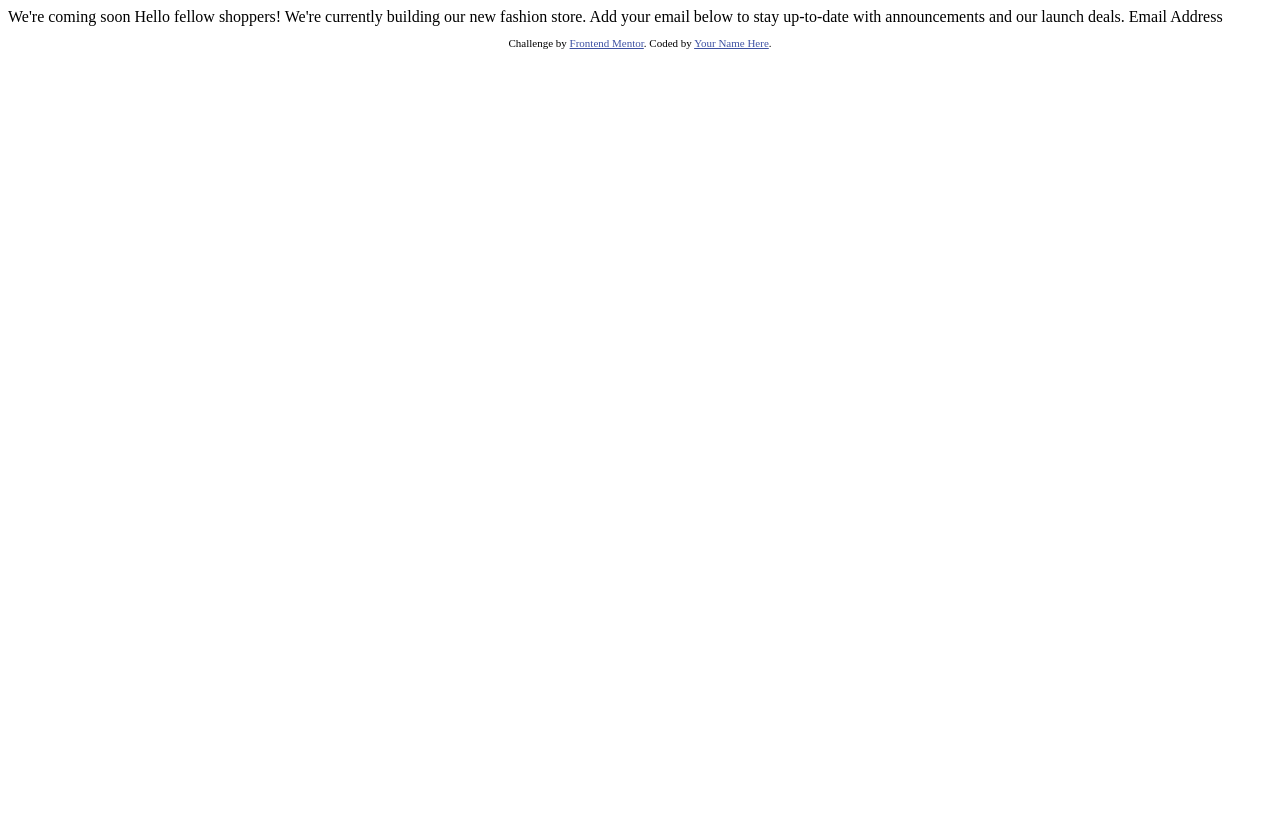
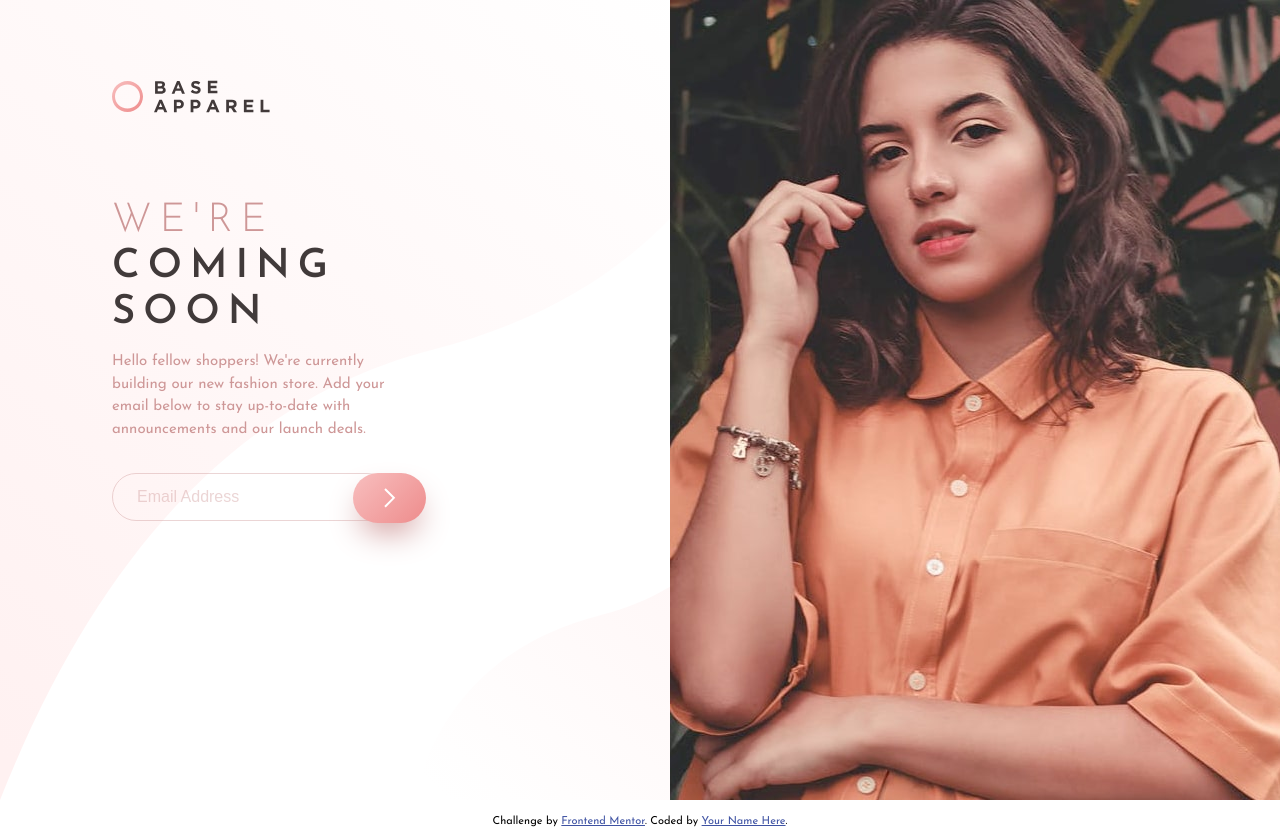
Before and after one commit to mritunjaysaha/base-apparel, a plain HTML site: page index.html in a window 1280 px wide. Before the commit the page ends 800 px from the top, so only its background shows below. Drawn offline with Linux system fonts and the light colour scheme.

Commit message:
button changes position

```diff
--- a/index.html
+++ b/index.html
@@ -1,27 +1,51 @@
 <!DOCTYPE html>
 <html lang="en">
+
 <head>
   <meta charset="UTF-8">
-  <meta name="viewport" content="width=device-width, initial-scale=1.0"> <!-- displays site properly based on user's device -->
+  <meta name="viewport" content="width=device-width, initial-scale=1.0">
+  <!-- displays site properly based on user's device -->
 
   <link rel="icon" type="image/png" sizes="32x32" href="./images/favicon-32x32.png">
-
+  <link href="https://fonts.googleapis.com/css2?family=Josefin+Sans:wght@300;400;600&display=swap" rel="stylesheet">
   <title>Frontend Mentor | Base Apparel coming soon page</title>
-
+  <link rel="stylesheet" href="style.css">
   <!-- Feel free to remove these styles or customise in your own stylesheet 👍 -->
   <style>
-    .attribution { font-size: 11px; text-align: center; }
-    .attribution a { color: hsl(228, 45%, 44%); }
+
   </style>
 </head>
+
 <body>
 
-  We're coming soon
+  <main class="main">
+    <div class="contents">
+      <nav class="logo"><img src="./images/logo.svg"></nav>
+      <img class="image-mobile" src="./images/hero-mobile.jpg" alt="">
 
-  Hello fellow shoppers! We're currently building our new fashion store.
-  Add your email below to stay up-to-date with announcements and our launch deals.
+      <div class="heading">
+        <h1 class="h1-red">We're</h1>
+        <h1 class="h1-bold">coming</h1>
+        <h1 class="h1-bold">soon</h1>
+        <p class="p-text">
+          Hello fellow shoppers! We're currently building our new fashion store.
+          Add your email below to stay up-to-date with announcements and our launch deals.
+        </p>
+        <form class="form" novalidate="true">
+          <input class="form-input" type="email" placeholder="Email Address"
+            pattern="^([A-Za-z\d.-]+)@([a-z\d]+)(\.[a-z]{2,24}){1,8}$" required>
+          <img class="form-error-icon" src="./images/icon-error.svg" alt="">
+          <button class="form-button button" type="submit">
+            <img class="button-icon" src="./images/icon-arrow.svg" alt="" srcset="">
+          </button>
+        </form>
+      </div>
 
-  Email Address
+    </div>
+    <img class="image-desktop" src="./images/hero-desktop.jpg" alt="">
+
+  </main>
+
 
   <footer>
     <p class="attribution">
@@ -29,5 +53,8 @@
       Coded by <a href="#">Your Name Here</a>.
     </p>
   </footer>
+
+  <script src="./index.js"></script>
 </body>
+
 </html>
--- /dev/null
+++ b/index.js
@@ -0,0 +1,41 @@
+const form = document.querySelector(".form");
+
+const generateError = (input) => {
+    const validity = input.validity;
+    if (validity.valid) return null;
+    if (validity.valueMissing) return "Please fill out this field.";
+    if (validity.patternMismatch) return "Please provide a valid email";
+};
+
+const displayError = (input, message, error) => {
+    input.classList.add("invalid-input");
+    if (!message) {
+        message = document.createElement("span");
+        message.classList.add("form-error");
+        form.insertBefore(message, input.nextElementSibling);
+    }
+    message.textContent = error;
+    message.id = "#error-message";
+    input.setAttribute("aria-describedby", "error-message");
+};
+
+const removeError = (input, message) => {
+    input.classList.remove("invalid-input");
+    input.removeAttribute("aria-describedby");
+    if (message) form.removeChild(message);
+};
+
+const validate = () => {
+    event.preventDefault();
+    const input = form.querySelector(".form-input");
+    let message = form.querySelector(".form-error");
+    const error = generateError(input);
+    if (error) {
+        displayError(input, message, error);
+        return;
+    } else {
+        removeError(input, message);
+    }
+};
+
+form.addEventListener("submit", validate);
--- /dev/null
+++ b/style.css
@@ -0,0 +1,202 @@
+:root {
+    --desaturated-red: hsl(0, 36%, 70%);
+    --soft-red: hsl(0, 93%, 68%);
+
+    --dark-grayish-red: hsl(0, 6%, 24%);
+
+    --primary-gradient: 135deg, hsl(0, 0%, 100%), hsl(0, 100%, 98%);
+    --secondary-gradient: 135deg, hsl(0, 80%, 86%), hsl(0, 74%, 74%);
+
+    --default-transition: 0.3s ease-in-out;
+}
+* {
+    margin: 0;
+    box-sizing: border-box;
+    scroll-behavior: smooth;
+}
+body {
+    font-family: "Josefin Sans", sans-serif;
+    line-height: 1.15;
+}
+.logo {
+    padding: 2em;
+}
+
+.attribution {
+    font-size: 11px;
+    text-align: center;
+}
+.heading {
+    display: block;
+    margin: 0 auto;
+    text-align: center;
+    padding-top: 3em;
+}
+.h1-red {
+    font-size: 40px;
+    text-transform: uppercase;
+    font-weight: 300;
+    color: var(--desaturated-red);
+    letter-spacing: 0.2em;
+}
+.h1-bold {
+    font-size: 40px;
+    text-transform: uppercase;
+    font-weight: 600;
+    color: var(--dark-grayish-red);
+    letter-spacing: 0.2em;
+}
+.p-text {
+    line-height: 1.5;
+    font-size: 15px;
+    color: var(--desaturated-red);
+}
+.attribution a {
+    color: hsl(228, 45%, 44%);
+}
+
+.form {
+    padding-top: 1em;
+    padding-bottom: 2em;
+}
+.form-input {
+    padding: 0 5.5rem 0 1.5rem;
+    border: var(--desaturated-red) 1px solid;
+    border-radius: 1.75rem;
+    width: 70%;
+    height: 3em;
+    background-color: transparent;
+    font-size: 1em;
+    transition: border-color var(--default-transition);
+    background-color: transparent;
+    opacity: 0.4;
+    /* transition: border-color var(--default-transition); */
+}
+.form-input::placeholder {
+    color: var(--desaturated-red);
+    /* opacity: 0.5; */
+}
+.button {
+    /* position: absolute;
+    display: inline-block;
+    border: none;
+    border-radius: 2em;
+    width: 5em;
+    height: 3.5em; */
+    /* margin-top: -3em; */
+    /* margin-left: -4.5em; */
+    /* background-image: linear-gradient(var(--secondary-gradient));
+    box-shadow: 0 1rem 2rem -0.5rem var(--desaturated-red);
+    cursor: pointer;
+    z-index: 1; */
+}
+.button:hover {
+    opacity: 1;
+}
+.button-icon {
+    position: relative;
+    padding-top: 0.25em;
+}
+.form-error-icon {
+    display: inline-block;
+    position: relative;
+    right: 2.5em;
+    top: 0.3em;
+
+    transform: translateY(-50%);
+    opacity: 0;
+    transition: opacity var(--default-transition);
+}
+
+.invalid-input {
+    border-color: var(--soft-red);
+}
+
+.invalid-input ~ .form-error-icon {
+    opacity: 1;
+}
+.form-error {
+    display: block;
+    padding: 0.75rem 0 0 1.5rem;
+    text-align: left;
+    color: var(--soft-red);
+}
+
+@media only screen and (max-width: 600px) {
+    .image-desktop {
+        display: none;
+    }
+    .p-text {
+        padding: 1em;
+    }
+    .form-input {
+        margin-left: -1em;
+    }
+}
+@media only screen and (min-width: 600px) {
+    .image-desktop {
+        display: block;
+    }
+    .image-mobile {
+        display: none;
+    }
+    .main {
+        display: flex;
+        flex-direction: row;
+        padding-bottom: 1em;
+    }
+    .contents {
+        background: url(./images/bg-pattern-desktop.svg);
+        padding: 3em 10em 0 5em;
+    }
+    .heading {
+        text-align: left;
+        padding-left: 2em;
+    }
+    .p-text {
+        padding-top: 1em;
+        padding-right: 6em;
+        line-height: 1.5;
+    }
+    .form {
+        padding-top: 2em;
+    }
+    .form-input {
+        padding: 0 5.5rem 0 1.5rem;
+        border: var(--desaturated-red) 1px solid;
+        border-radius: 1.75rem;
+        /* width: 100%; */
+        /* height: 2em; */
+        background-color: transparent;
+        font-size: 1em;
+        transition: border-color var(--default-transition);
+        background-color: transparent;
+        opacity: 0.4;
+
+        /* transition: border-color var(--default-transition); */
+    }
+    .form-input::placeholder {
+        color: var(--desaturated-red);
+        /* opacity: 0.5; */
+    }
+    .button {
+        position: absolute;
+        display: inline-block;
+        border: none;
+        border-radius: 2em;
+        width: 5.5em;
+        height: 3.7em;
+        margin-left: -5em;
+        background-image: linear-gradient(var(--secondary-gradient));
+        box-shadow: 0 1rem 2rem -0.5rem var(--desaturated-red);
+        cursor: pointer;
+        z-index: 1;
+    }
+    .button:hover {
+        opacity: 1;
+    }
+    .button-icon {
+        position: relative;
+        padding-top: 0.25em;
+    }
+}
```
